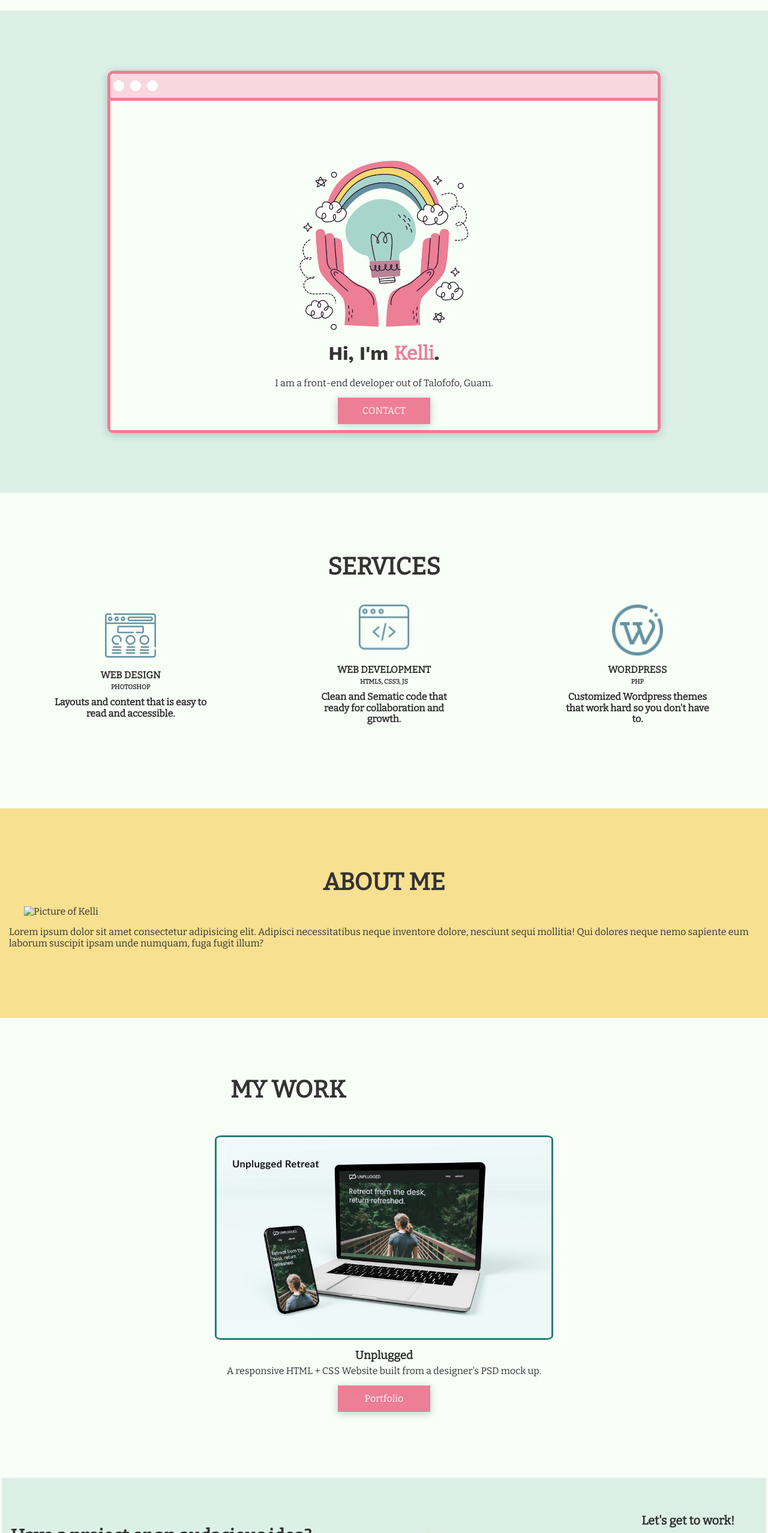
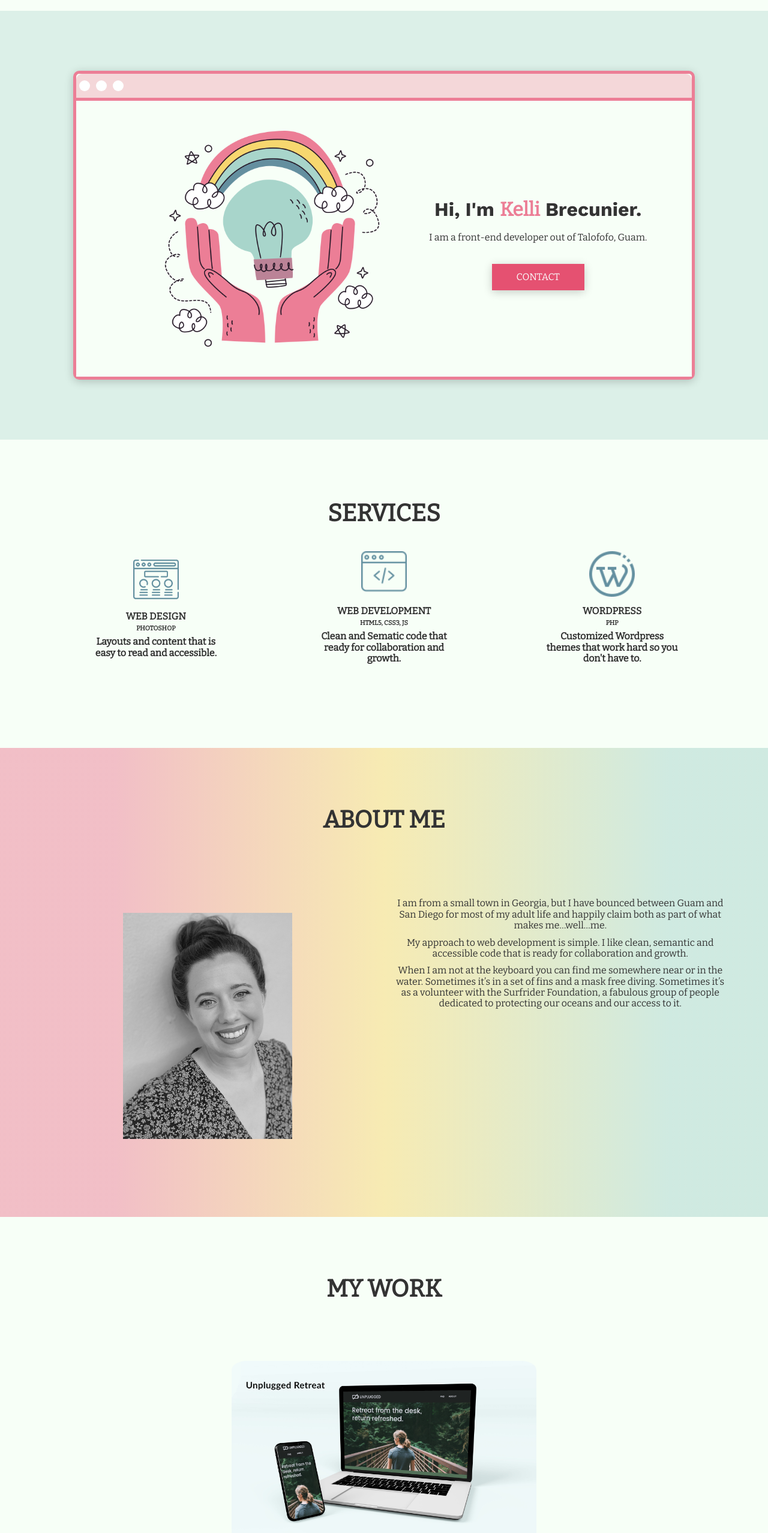
Before and after one commit to KelliBre/kaybee-portfolio, a website built with Parcel: page index.html in a window 1280 px wide. Shown: the part 44-2600 px from the top of the page at 60% size. Built offline with nearby package versions, Linux system fonts and the light colour scheme.

Commit message:
Added tablet styling and resolved flexbox issues in window and contact section

```diff
--- a/css/main.css
+++ b/css/main.css
@@ -103,9 +103,14 @@ body{
 }
 
 .content-wrapper {
-  width: 100%;
-  margin: 100px 0 100px 0;
+  width: 90%;
+  margin: 6.25em 0 6.25em 0;
 }
+
+figure{
+  margin: 0;
+ }
+
  img{
    width: 90%;
  }
@@ -113,8 +118,9 @@ img{
 h1{
   font-family: 'Work Sans', sans-serif;
   font-weight: 700;
-  font-size: 1.875em;
-  margin: 10px 0 10px 0;
+  font-size: 2em;
+  line-height: 1em;
+  margin: .625em 0 .625em 0;
 }
 h2{
   font-size: 2.5em;
@@ -123,7 +129,7 @@ h2{
 }
 
 p{
-  margin:5px;
+  margin:.3125em;
 }
 
 a.button {
@@ -131,12 +137,13 @@ a.button {
   display: inline-flex;
   align-items: center;
   justify-content: center;
-  background:#ec7e96;
+  background:#E55171;
   color: #f9f9f9;
   padding: 0.25em 0.75em;
   min-width: 15ch;
-  min-height: 44px;
-  box-shadow: 0px 3px 15px rgba(0,0,0,0.2);
+  min-height: 2.75em;
+  box-shadow: 0px .1875em .9375em rgba(0,0,0,0.2);
+  margin: 1.875em 0 3.125em 0;
 }
 
 
@@ -196,12 +203,12 @@ a.button {
   justify-content:flex-start;
   align-items:flex-start;
   flex-direction:column;
-  background:#fff;
-  width:80%;
-  min-height:600px;
+  background: #f7fff7;
+  width:90%;
+
   border-radius:10px;
   border: #ec7e96 solid 5px;
-  box-shadow: 0px 3px 15px rgba(0,0,0,0.2);
+  box-shadow: 0px .1875em .9375em rgba(0,0,0,0.2);
 }
 
 .window-bar{
@@ -211,23 +218,24 @@ a.button {
   min-width:100%;
   min-height:45px;
   background: RGBA(236,126,150,0.31);
-  border-bottom:#ec7e96 solid 5px ;
-  border-top-left-radius:10px;
-  border-top-right-radius:10px;
+  border-bottom:#ec7e96 solid .3125em ;
+  border-top-left-radius:.625em;
+  border-top-right-radius:.625em;
 }
 
 .circle{
-  width:18px;
-  height:18px;
+  width:1.125em;
+  height:1.125em;
   border-radius:50%;
   background:#feffff;
-  margin:0 5px;
+  margin:0 .3125em;
 }
 
 .window-content{
   display:flex;
   justify-content:center;
   align-items:center;
+  flex-flow: column nowrap;
   text-align: center;
   width: 100%;
   background:#f7fff7;
@@ -237,12 +245,9 @@ a.button {
   color: #ec7e96;
   font-family: bitter, sans-serif;
 }
-.window-content figure{
-  width:100%;
-  margin: 0;
-}
+
 .window-area img{
-  margin-top:100px;
+  margin:6.25em 0 1.25em 0;
   width:55%;
 }
 
@@ -262,7 +267,7 @@ a.button {
 }
 
 .skills-area article{
-    margin: 40px 0 ;
+    margin: 2.5em 0 ;
     width: 55%;
     text-align: center;
   }
@@ -270,13 +275,13 @@ a.button {
 .skills-area h4{
   text-transform: uppercase;
   font-weight: 800;
-  margin: 5px 0;
+  margin: .3125em 0;
 }
 
 .skills-area h6{
   text-transform: uppercase;
   font-weight: 800;
-  margin: 0 0 10px 0;
+  margin: 0 0 .625em 0;
 }
 
 .skills-area p{
@@ -291,23 +296,30 @@ a.button {
 .skills-area img{
   width:35%;
   box-shadow: none;
-  margin-bottom:10px;
+  margin-bottom:.625em;
 }
+
 /*ABOUT AREA*/
 .about{
   display: flex;
   justify-content: center;
   flex-flow: row wrap;
-  background:RGBA(247,215,111,0.76);
+  text-align: center;
+  background: linear-gradient(90deg, rgba(236,126,150,0.49763655462184875) 15%, rgba(247,215,111,0.5032387955182073) 50%, rgba(168,213,203,0.5) 87%);
+}
+
+.about img{
+  width: 50%;
+  margin-bottom:1.875em ;
 }
 
 .about h2{
-  text-align: center;
-  width:100%;
+  margin-bottom: 2.5em;
+  line-height: 1em;
 }
 
 .about p{
-  margin:15px;
+  margin:.625em 0;
 }
 
 /*FEATURED PROJECT*/
@@ -320,17 +332,17 @@ a.button {
   text-align: center;
 }
 
-.button{
-  margin: 10px;
+.featured-project article{
+  margin-bottom: 2.5em;
 }
+
 .featured-project h2 {
-  margin-bottom: 40px;
+  margin-bottom: 2.5em;
   line-height: 1em;
 }
 
 .featured-project img{
-  border: solid #2b7a78 3px;
-  border-radius:2%;
+  border-radius:5%;
 }
 
 /*CONTACT SECTION*/
@@ -338,7 +350,8 @@ a.button {
 .contact-section{
   background:RGBA(168,213,203,0.35);
   display: flex;
-  justify-self: center;
+  justify-content: center;
+  align-items: center;
   flex-flow: row wrap;
   text-align: center;
 }
@@ -347,23 +360,44 @@ a.button {
   font-size: 1.875em;
 }
 .contact-section h4{
-  margin: 10px;
+  margin: .625em;
   font-size: 1.25em;
 }
 .contact-section figure{
-  margin:40px 0 50px 0;
+  margin:2.5em 0 3.125em 0;
 }
 .contact-section img{
   width: 60%;
 }
 .contact-section .content-wrapper{
-  margin: 100px 15px;
+  margin: 6.25em .9375em;
 }
 
 .contact-info{
-  margin-bottom: 50px;
+  margin-bottom: 3.125em;
+}
+.social-icons{
+  display: flex;
+  justify-content: space-around;
+  align-items: center;
+  margin-top: 1.875em;
 }
 
+.social-icons p{
+  display: flex;
+  justify-content: center;
+  align-items: center;
+  border-radius: 50%;
+  background: #ec7e96;
+  width: 2.5em;
+  height:2.5em;
+}
+
+.social-icons p i{
+  font-size: 1.6em;
+  color: #fff;
+  padding-top:.25em;
+}
 
 /*FOOTER SECTION*/
 footer{
@@ -466,49 +500,46 @@ footer{
     /*Tablet styles here*/
 
     /*HOME PAGE: HERO AREA SECTION*/
-  .hero-area .content-wrapper{
-    justify-content: space-evenly;
+    .window{
+      justify-content: center;
+      align-items:center;
     }
 
-  .hero-text{
-    margin-bottom: 0;
+    .window-area img{
+      width:70%;
+      margin: 0 0 3.125em 0;
     }
-  .hero-area img{
-    width:45%;
-    margin: 0;
+    .window-content{
+      flex-flow: row nowrap;
+      margin-top:3.125em ;
     }
 
-  /*Specialty-Area*/
-.specialty-area{
-  display: flex;
-  justify-content: center;
-  align-items: center;
-  flex-direction: row no-wrap;
-  text-align: center;
-}
-
-.specialty-area h3{
-  text-transform: uppercase;
-}
-
-.specialty-area .content-wrapper ul{
-  display: flex;
-  justify-content: center;
-  align-items: center;
-  flex-direction: row no-wrap;
+    .window-content figure{
+      width: 50%;
     }
 
 
-.content-wrapper ul li{
- list-style: none;
- margin: 15px;
+    /*ABOUT AREA*/
+
+    .about article {
+      display: flex;
+      justify-content: space-between;
     }
 
-.specialty-area .content-wrapper ul i{
-  background: #9fc6bc;
-  padding: 5px;
-  border-radius: 50%;
-  font-size: .75em;
+    .about article figure{
+      width: 49%;
+    }
+    .about img{
+      margin-top:2.1875em;
+    }
+
+    .about article div {
+      width:49%;
+    }
+
+    .about h3 {
+      width: 75%;
+      margin: 0;
     }
 
 
@@ -540,7 +571,6 @@ footer{
       justify-content: center;
       align-items: center;
       flex-flow: column;
-
     }
 
     .featured-project article figure{
@@ -550,19 +580,35 @@ footer{
     .featured-project article div {
       width:49%;
     }
-    .featured-project h2 {
-     width: 75%;
-    }
+
     .featured-project h3 {
       margin: 0;
     }
 
     /*HOME PAGE: CONTACT SECTION*/
     .contact-section .content-wrapper{
+      display:flex;
+      justify-content: space-around;
+      align-items: center;
+      flex-flow: row wrap;
+    }
+    .contact-section h3{
+     width: 100%;
+     margin: 0;
+    }
+    .contact-section figure{
       display: flex;
-      justify-content: space-around;
-      margin: 50px 15px;
+      width: 35%;
+
     }
+    .contact-section img{
+     width: 80%;
+    }
+    .contact-info{
+      margin: 0;
+    }
+
+
   }
 
 @media only screen and (min-width: 35em) {
--- a/index.html
+++ b/index.html
@@ -52,11 +52,11 @@
           <div class="circle"></div>
          </div>
         <div class="window-content">
-          <div class="window-banner">
           <figure>
             <img src="./img/creativity.png" atl="sticker from flaticon"/>
           </figure>
-            <h1> Hi, I'm <span class="name">Kelli</span>.</h1>
+          <div class="window-banner">
+            <h1> Hi, I'm <span class="name">Kelli</span> Brecunier.</h1>
             <p>I am a front-end developer out of Talofofo, Guam. </p>
             <a href="./portfolio/index.html" class="button">CONTACT</a>
           </div>
@@ -91,12 +91,16 @@
   <section class="about">
     <div class="content-wrapper">
       <h2>About Me</h2>
+      <article>
         <figure>
-        <img src="./img/headshot-edit-d2.png" alt="Picture of Kelli">
+          <img src="./img/kb-hs-1.jpg" alt="Kelli Brecunier Photo">
         </figure>
-      <div class="about-text">
-        <p>Lorem ipsum dolor sit amet consectetur adipisicing elit. Adipisci necessitatibus neque inventore dolore, nesciunt sequi mollitia! Qui dolores neque nemo sapiente eum laborum suscipit ipsam unde numquam, fuga fugit illum?</p>
+          <div>
+            <p>I am from a small town in Georgia, but I have bounced between Guam and San Diego for most of my adult life and happily claim both as part of what makes me…well…me.</p>
+            <p>My approach to web development is simple. I like clean, semantic and accessible code that is ready for collaboration and growth.</p>
+            <p>When I am not at the keyboard you can find me somewhere near or in the water. Sometimes it’s in a set of fins and a mask free diving. Sometimes it’s as a volunteer with the Surfrider Foundation, a fabulous group of people dedicated to protecting our oceans and our access to it. </p>
           </div>
+      </article>
      </div>
   </section>
   <section class="featured-project">
@@ -109,7 +113,24 @@
           <div>
             <h3>Unplugged</h3>
             <p>A responsive HTML + CSS Website built from a designer's PSD mock up.</p>
-            <a href="./portfolio/index.html" class="button">Portfolio</a>
+          </div>
+      </article>
+      <article>
+        <figure>
+          <img src="./img/unplugged-showcase.jpg" alt="Unplugged Project Thumbnail">
+        </figure>
+          <div>
+            <h3>Unplugged</h3>
+            <p>A responsive HTML + CSS Website built from a designer's PSD mock up.</p>
+          </div>
+      </article>
+      <article>
+        <figure>
+          <img src="./img/unplugged-showcase.jpg" alt="Unplugged Project Thumbnail">
+        </figure>
+          <div>
+            <h3>Unplugged</h3>
+            <p>A responsive HTML + CSS Website built from a designer's PSD mock up.</p>
           </div>
       </article>
      </div>
@@ -128,6 +149,17 @@
           <p>
             <i class="fas fa-envelope"></i> Kelli.Brecunier@gmail.com
           </p>
+          <div class="social-icons">
+            <p>
+              <a href="#" target="_blank"><i class="fab fa-facebook"></i></a>
+            </p>
+            <p>
+              <a href="#" target="_blank"><i class="fab fa-linkedin-in"></i></i></a>
+            </p>
+            <p>
+              <a href="#" target="_blank"><i class="fab fa-instagram"></i></a>
+            </p>
+          </div>
         </div>
     </div>
   </section>
```
Lines whose indentation alone changed are shown as unchanged.
